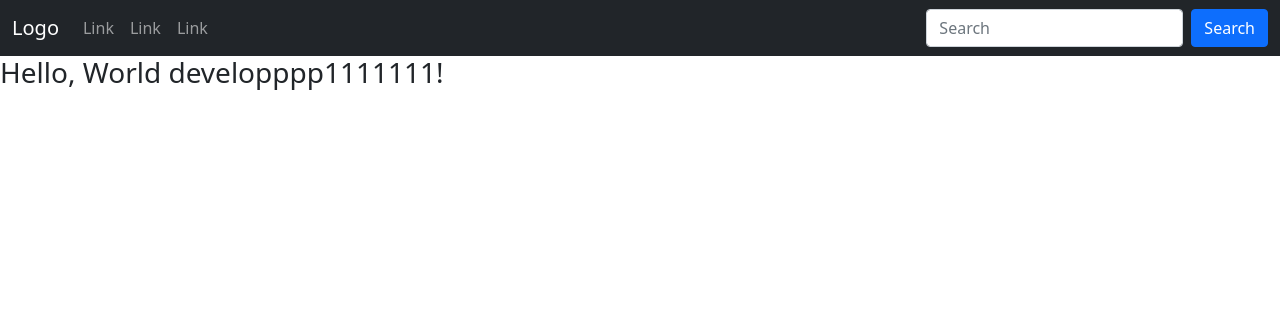
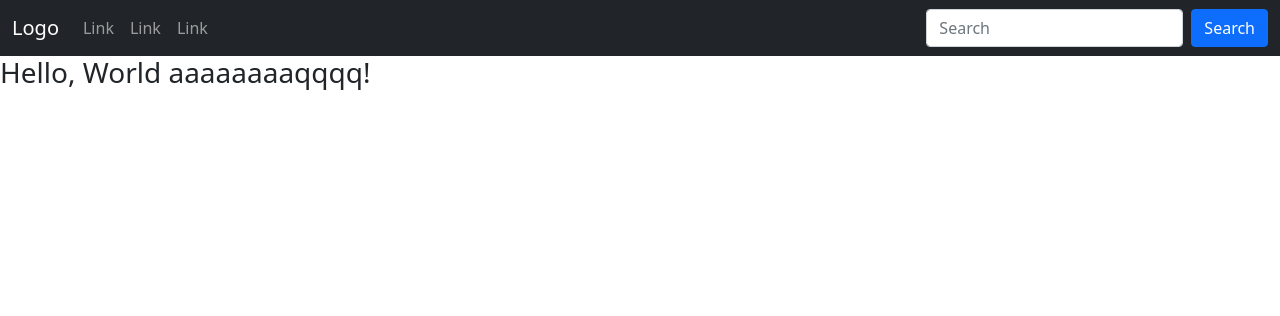
Before and after one commit to anh-khoa-nguyen/OFOProject, a Flask app: page / in a window 1280 px wide. Shown: the top 316 px of the page. Run offline with Flask 3, Linux system fonts and the light colour scheme.

Commit message:
Update index.html 8

```diff
--- a/OFO/templates/index.html
+++ b/OFO/templates/index.html
@@ -35,7 +35,7 @@
     </div>
   </div>
 </nav>
-<h3>Hello, World developppp1111111!</h3>
+<h3>Hello, World aaaaaaaaqqqq!</h3>
 
 </body>
 </html>
```
